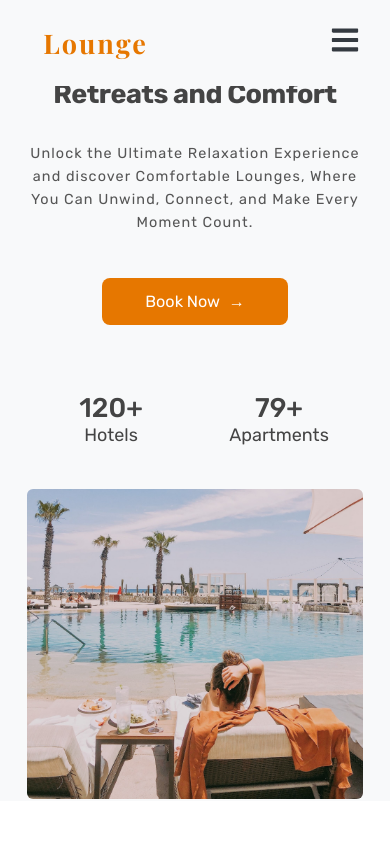
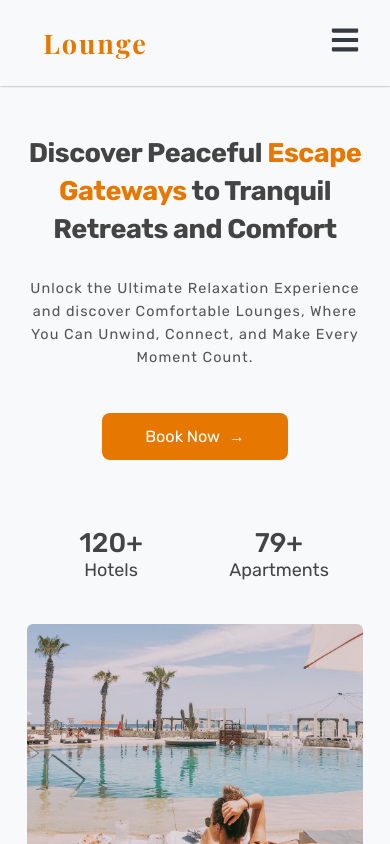
Before and after one commit to kenmusau/lounge-link-client, a React (Vite) app: page / in a window 390 px wide. Shown: the top 844 px of the page. Built offline with nearby package versions, Linux system fonts and the light colour scheme; no server answers; a web font is replaced by a local one.

Commit message:
add header bottom shadow

```diff
--- a/src/pages/Home.css
+++ b/src/pages/Home.css
@@ -461,12 +461,16 @@
     position: fixed;
     background-color: #f8f9fa;
     width: 100%;
+    box-shadow: 0 0 2px grey;
   }
   .home-nav {
     display: none;
   }
   .home-section-header .sidebar {
     display: flex;
+  }
+  .section-hero {
+    padding-top: 15em;
   }
 
   .hero {
```
